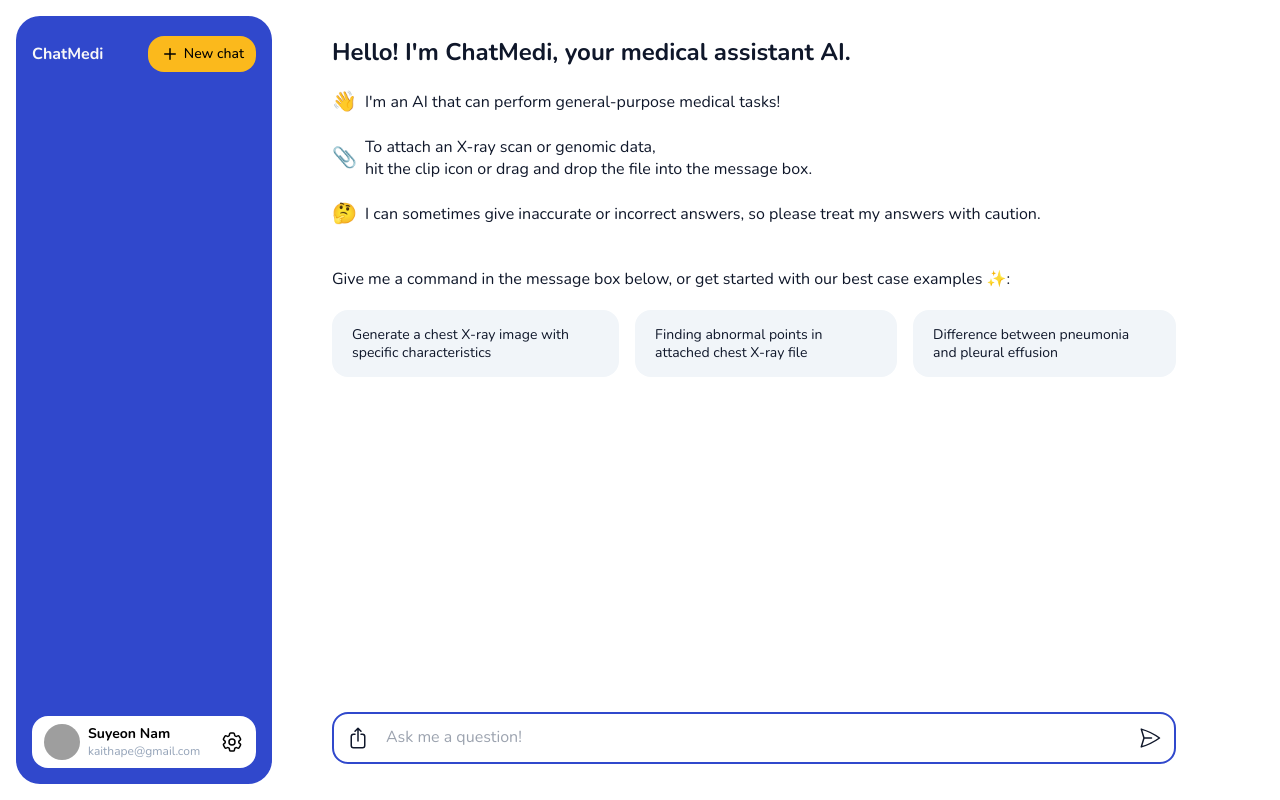
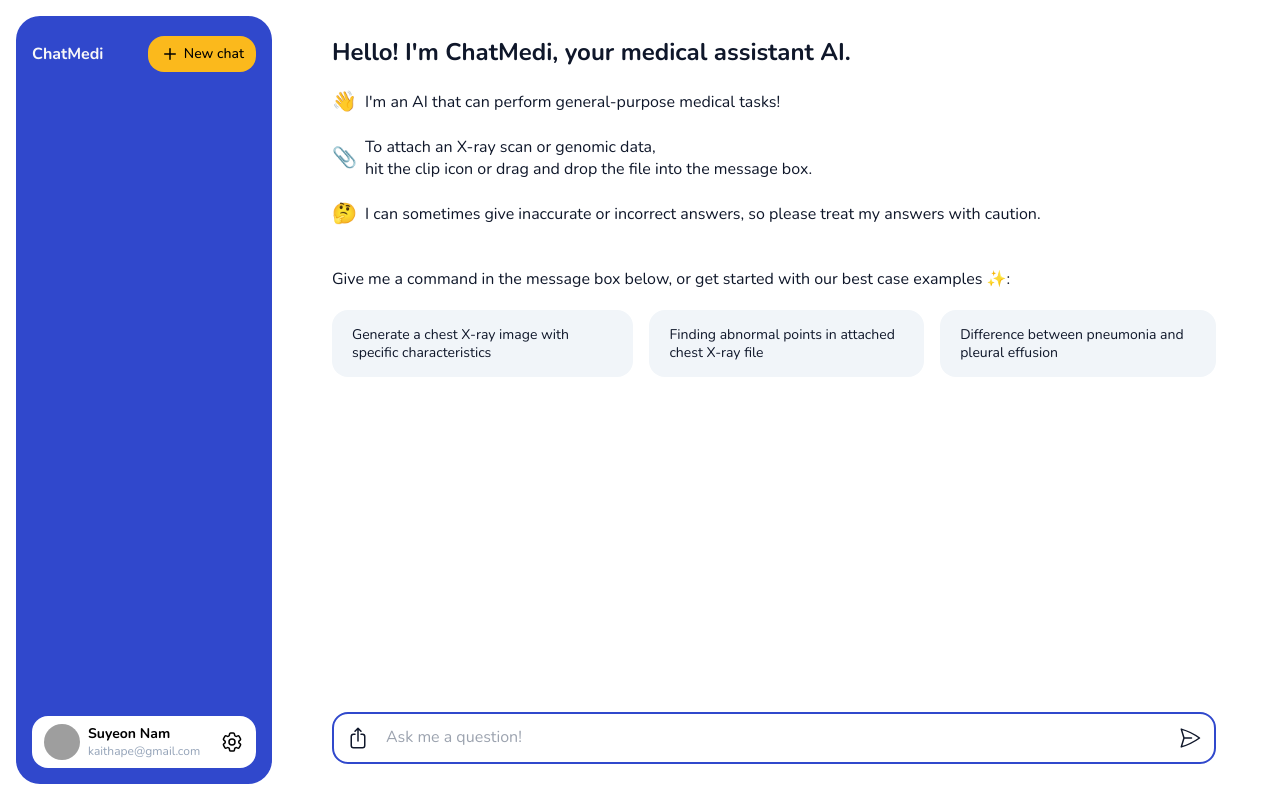
Before and after one commit to mori8/chatmedi, a Next.js app: page /chat in a window 1280 px wide. Built offline with nearby package versions, Linux system fonts and the light colour scheme; grey boxes are pictures that could not be loaded.

Commit message:
feat: Add common layout for all /chat pages

```diff
--- a/src/app/chat/[chatId]/page.tsx
+++ b/src/app/chat/[chatId]/page.tsx
@@ -0,0 +1,9 @@
+import React from 'react'
+
+type Props = {}
+
+export default function page({}: Props) {
+  return (
+    <div>page</div>
+  )
+}
--- /dev/null
+++ b/src/app/chat/layout.tsx
@@ -0,0 +1,19 @@
+import React from 'react'
+import ChatSideBar from '../../components/ChatSideBar'
+
+type Props = {
+  children: React.ReactNode;
+}
+
+export default function layout({ children }: Props) {
+  return (
+    <div className="flex h-screen p-4 gap-10">
+      <div className="flex-shrink-0">
+        <ChatSideBar />
+      </div>
+      <div className="flex-1 p-5 text-slate-900 leading-snug flex flex-col gap-8">
+        {children}
+      </div>
+    </div>
+  )
+}
--- a/src/app/chat/page.tsx
+++ b/src/app/chat/page.tsx
@@ -1,51 +1,69 @@
-'use client';
+"use client";
 
-import React, { useState } from 'react';
-import ChatSideBar from '@/components/ChatSideBar';
-import ChatTextArea from '@/components/ChatTextArea'; // 경로를 실제 파일 위치에 맞게 조정해주세요.
+import React, { useState } from "react";
+import ChatSideBar from "@/components/ChatSideBar";
+import ChatTextArea from "@/components/ChatTextArea";
 
-type Props = {}
+type Props = {};
 
-export default function Page({ }: Props) {
+export default function Page({}: Props) {
   const bestCaseExamples = [
     "Generate a chest X-ray image with specific characteristics",
     "Finding abnormal points in attached chest X-ray file",
-    "Difference between pneumonia and pleural effusion"
+    "Difference between pneumonia and pleural effusion",
   ];
 
-  const [content, setContent] = useState('');
+  const [content, setContent] = useState("");
 
   return (
-    <div className="flex h-screen p-4 gap-10">
-      <div className='flex-shrink-0'>
-        <ChatSideBar />
-      </div>
-      <div className="max-w-[884px] flex-1 p-5 text-slate-900 leading-snug flex flex-col gap-8">
+    <div className="max-w-[884px] flex-1 text-slate-900 leading-snug flex flex-col gap-8">
       <div className="flex-grow overflow-auto">
-          <h1 className="text-2xl font-bold">Hello! I'm ChatMedi, your medical assistant AI.</h1>
+        <h1 className="text-2xl font-bold">
+          Hello! I'm ChatMedi, your medical assistant AI.
+        </h1>
         <div className="flex items-center mt-5">
-            <span role="img" aria-label="waving hand" className="text-xl mr-2">👋</span>
+          <span role="img" aria-label="waving hand" className="text-xl mr-2">
+            👋
+          </span>
           <p>I'm an AI that can perform general-purpose medical tasks!</p>
         </div>
         <div className="flex items-center mt-5">
-            <span role="img" aria-label="paper clip" className="text-xl mr-2">📎</span>
-            <p>To attach an X-ray scan or genomic data,<br />hit the clip icon or drag and drop the file into the message box.</p>
+          <span role="img" aria-label="paper clip" className="text-xl mr-2">
+            📎
+          </span>
+          <p>
+            To attach an X-ray scan or genomic data,
+            <br />
+            hit the clip icon or drag and drop the file into the message box.
+          </p>
         </div>
         <div className="flex items-center mt-5">
-            <span role="img" aria-label="thinking face" className="text-xl mr-2">🤔</span>
-            <p>I can sometimes give inaccurate or incorrect answers, so please treat my answers with caution.</p>
+          <span role="img" aria-label="thinking face" className="text-xl mr-2">
+            🤔
+          </span>
+          <p>
+            I can sometimes give inaccurate or incorrect answers, so please
+            treat my answers with caution.
+          </p>
         </div>
         <div className="mt-10">
-            <p>Give me a command in the message box below, or get started with our best case examples ✨:</p>
+          <p>
+            Give me a command in the message box below, or get started with our
+            best case examples ✨:
+          </p>
           <div className="flex flex-row gap-4 mt-5">
             {bestCaseExamples.map((example, index) => (
-                <button key={index} className="bg-slate-100 hover:bg-slate-200 text-slate-900 px-5 py-4 rounded-2xl text-sm text-left leading-tight">{example}</button>
+              <button
+                key={index}
+                className="bg-slate-100 hover:bg-slate-200 text-slate-900 px-5 py-4 rounded-2xl text-sm text-left leading-tight"
+              >
+                {example}
+              </button>
             ))}
           </div>
         </div>
       </div>
       <ChatTextArea content={content} setContent={setContent} />
     </div>
-    </div>
   );
 }
```
Lines whose indentation alone changed are shown as unchanged.
